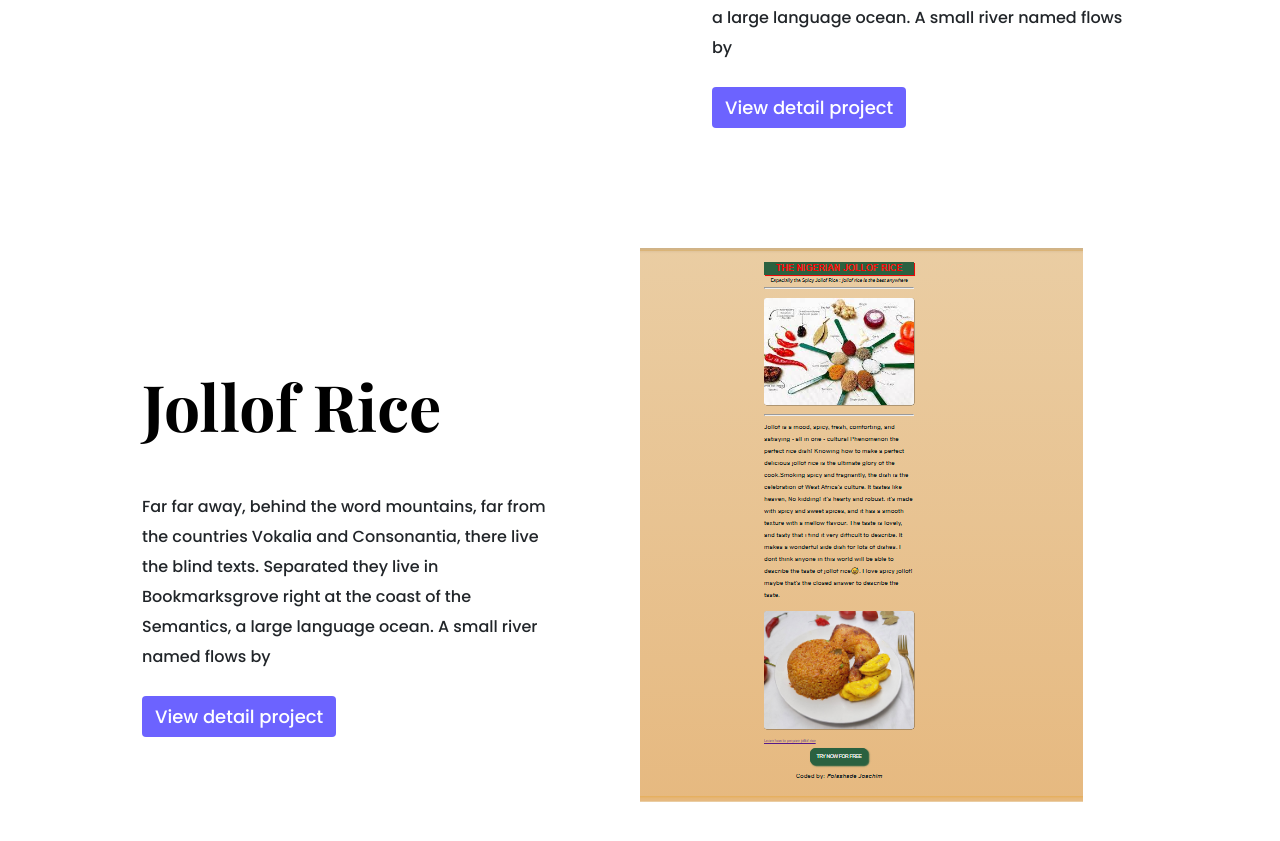
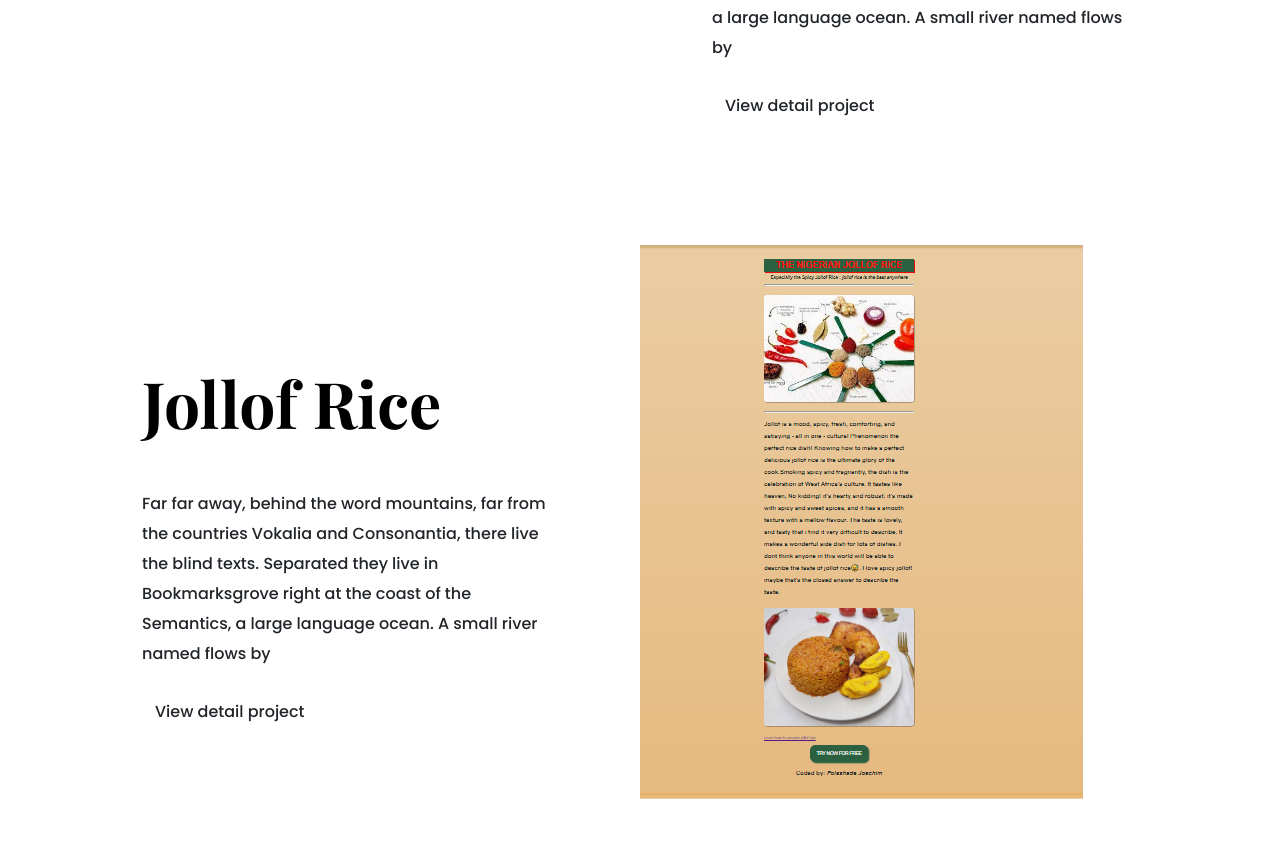
Before and after one commit to Folashade633/Project-Portfolio, a plain HTML site: page index.html in a window 1280 px wide. Shown: the part 1124-1965 px from the top of the page. Drawn offline with nearby package versions, Linux system fonts and the light colour scheme.

Commit message:
Update index.html

```diff
--- a/index.html
+++ b/index.html
@@ -51,7 +51,7 @@
             live in Bookmarksgrove right at the coast of the Semantics, a large
             language ocean. A small river named flows by
           </p>
-          <a href="#" class="btn btn-branding outline"> View detail project </a>
+          <a href="#" class="btn btn-branding-outline"> View detail project </a>
           </div>
         </div>
         <div class="row mb-5">
@@ -64,7 +64,7 @@
             live in Bookmarksgrove right at the coast of the Semantics, a large
             language ocean. A small river named flows by
           </p>
-          <a href="#" class="btn btn-branding outline"> View detail project </a>
+          <a href="#" class="btn btn-branding-outline"> View detail project </a>
         </div>
       </div>
       <div class="col d-none d-lg-block">
```
